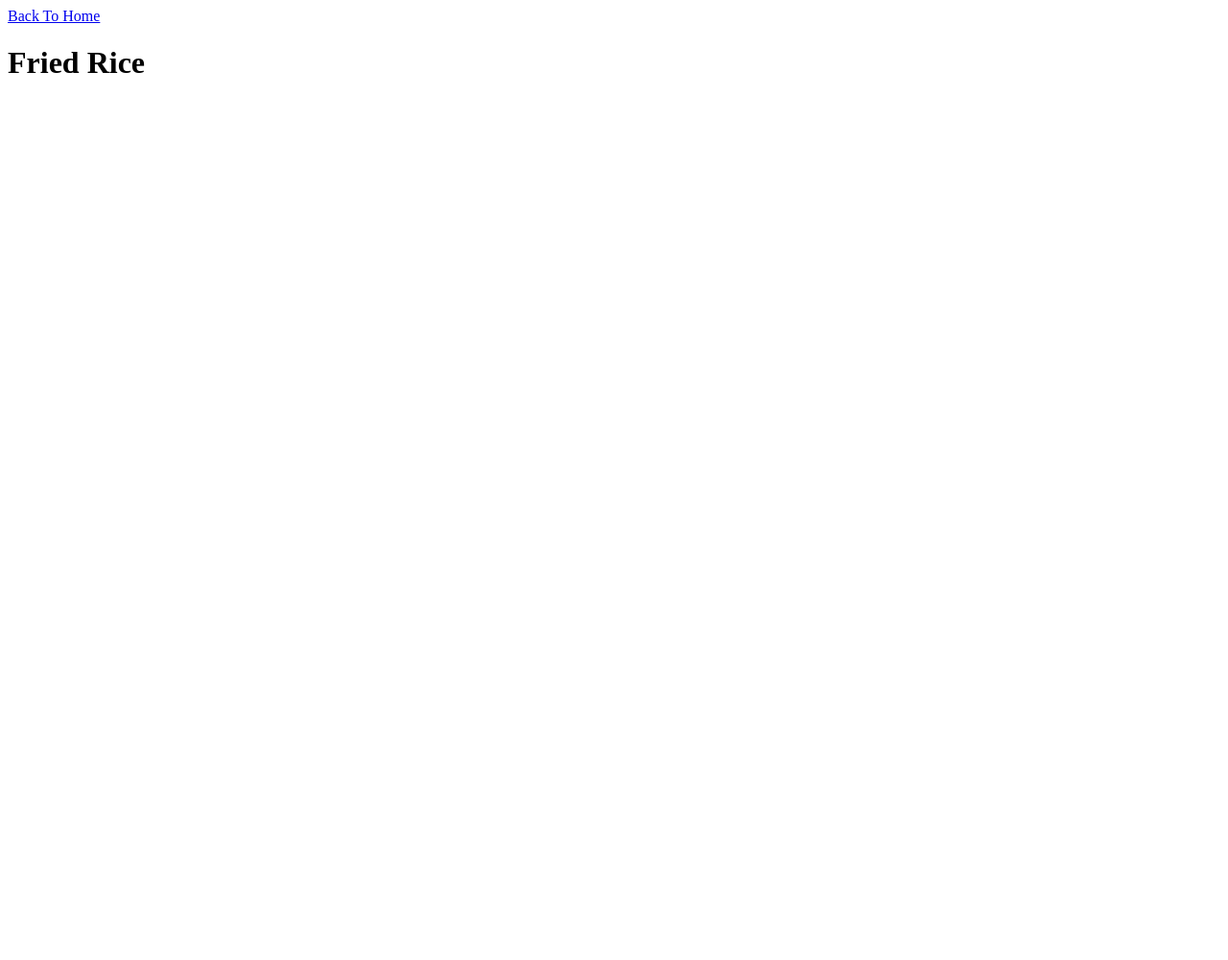
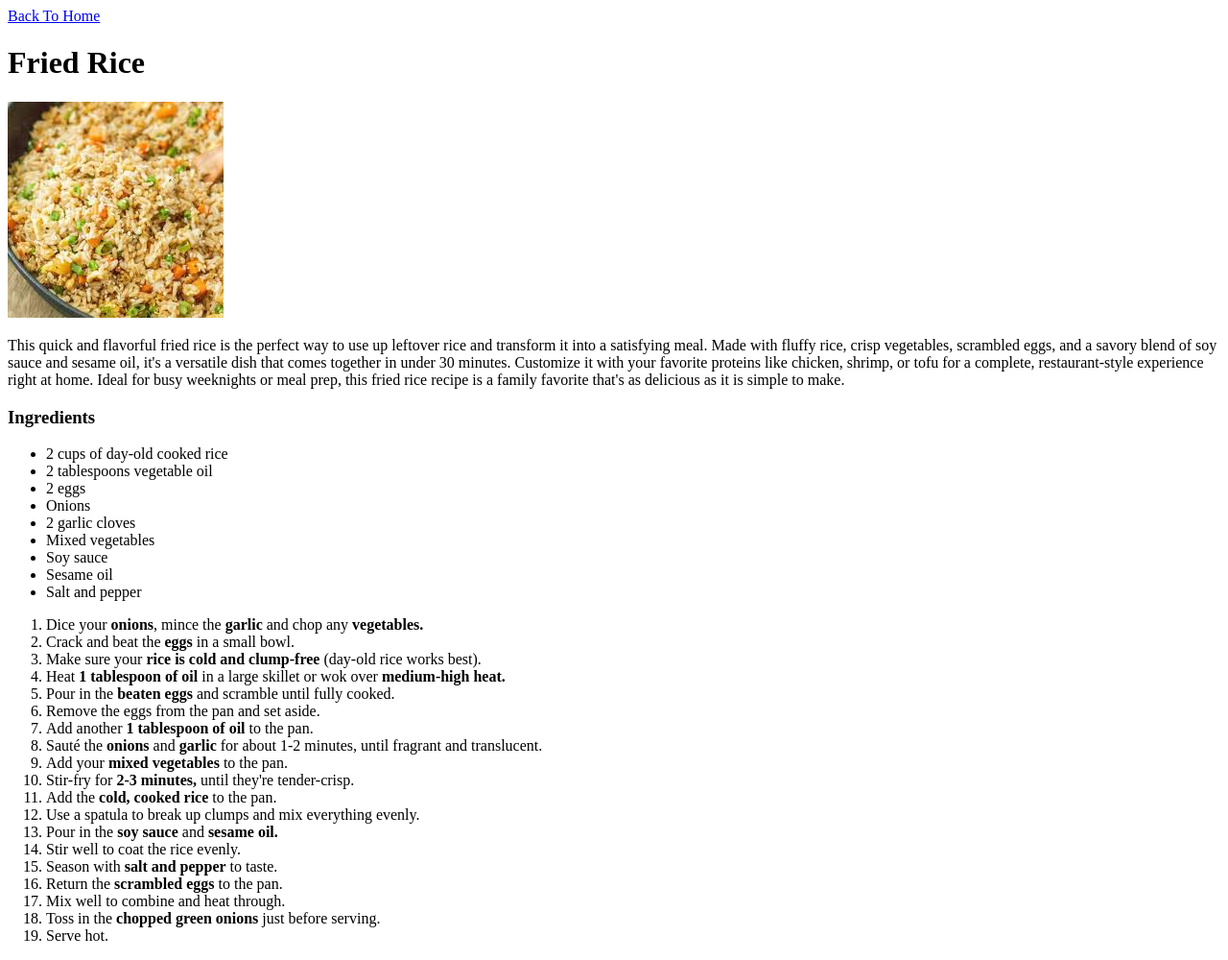
Before and after one commit to farhanredz/odin-recipes, a plain HTML site: page recipes/fried-rice.html in a window 1280 px wide. Shown: the whole page at 96% size. Before the commit the page ends 800 px from the top, so only its background shows below. Drawn offline with Linux system fonts and the light colour scheme.

Commit message:
Added recipe contents

```diff
--- a/recipes/fried-rice.html
+++ b/recipes/fried-rice.html
@@ -7,5 +7,40 @@
     <body>
         <a href="../index.html">Back To Home</a>
         <h1>Fried Rice</h1>
+        <img src="../img/fried-rice.jpeg" alt="A picture of a fried rice">
+        <p>This quick and flavorful fried rice is the perfect way to use up leftover rice and transform it into a satisfying meal. Made with fluffy rice, crisp vegetables, scrambled eggs, and a savory blend of soy sauce and sesame oil, it's a versatile dish that comes together in under 30 minutes. Customize it with your favorite proteins like chicken, shrimp, or tofu for a complete, restaurant-style experience right at home. Ideal for busy weeknights or meal prep, this fried rice recipe is a family favorite that's as delicious as it is simple to make.</p>
+        <h3>Ingredients</h3>
+        <ul>
+            <li>2 cups of day-old cooked rice</li>
+            <li>2 tablespoons vegetable oil</li>
+            <li>2 eggs</li>
+            <li>Onions</li>
+            <li>2 garlic cloves</li>
+            <li>Mixed vegetables</li>
+            <li>Soy sauce</li>
+            <li>Sesame oil</li>
+            <li>Salt and pepper</li>
+        </ul>
+        <ol>
+            <li>Dice your <strong>onions</strong>, mince the <strong>garlic</strong> and chop any <strong>vegetables.</strong></li>
+            <li>Crack and beat the <strong>eggs</strong> in a small bowl.</li>
+            <li>Make sure your <strong>rice is cold and clump-free</strong> (day-old rice works best).</li>
+            <li>Heat <strong>1 tablespoon of oil</strong> in a large skillet or wok over <strong>medium-high heat.</strong></li>
+            <li>Pour in the <strong>beaten eggs</strong> and scramble until fully cooked.</li>
+            <li>Remove the eggs from the pan and set aside.</li>
+            <li>Add another <strong>1 tablespoon of oil</strong> to the pan.</li>
+            <li>Sauté the <strong>onions</strong> and <strong>garlic</strong> for about 1-2 minutes, until fragrant and translucent.</li>
+            <li>Add your <strong>mixed vegetables</strong> to the pan.</li>
+            <li>Stir-fry for <strong>2-3 minutes,</strong> until they're tender-crisp.</li>
+            <li>Add the <strong>cold,</strong> <strong>cooked rice</strong> to the pan.</li>
+            <li>Use a spatula to break up clumps and mix everything evenly.</li>
+            <li>Pour in the <strong>soy sauce</strong> and <strong>sesame oil.</strong></li>
+            <li>Stir well to coat the rice evenly.</li>
+            <li>Season with <strong>salt and pepper</strong> to taste.</li>
+            <li>Return the <strong>scrambled eggs</strong> to the pan.</li>
+            <li>Mix well to combine and heat through.</li>
+            <li>Toss in the <strong>chopped green onions</strong> just before serving.</li>
+            <li>Serve hot.</li>
+        </ol>
     </body>
 </html>
```
